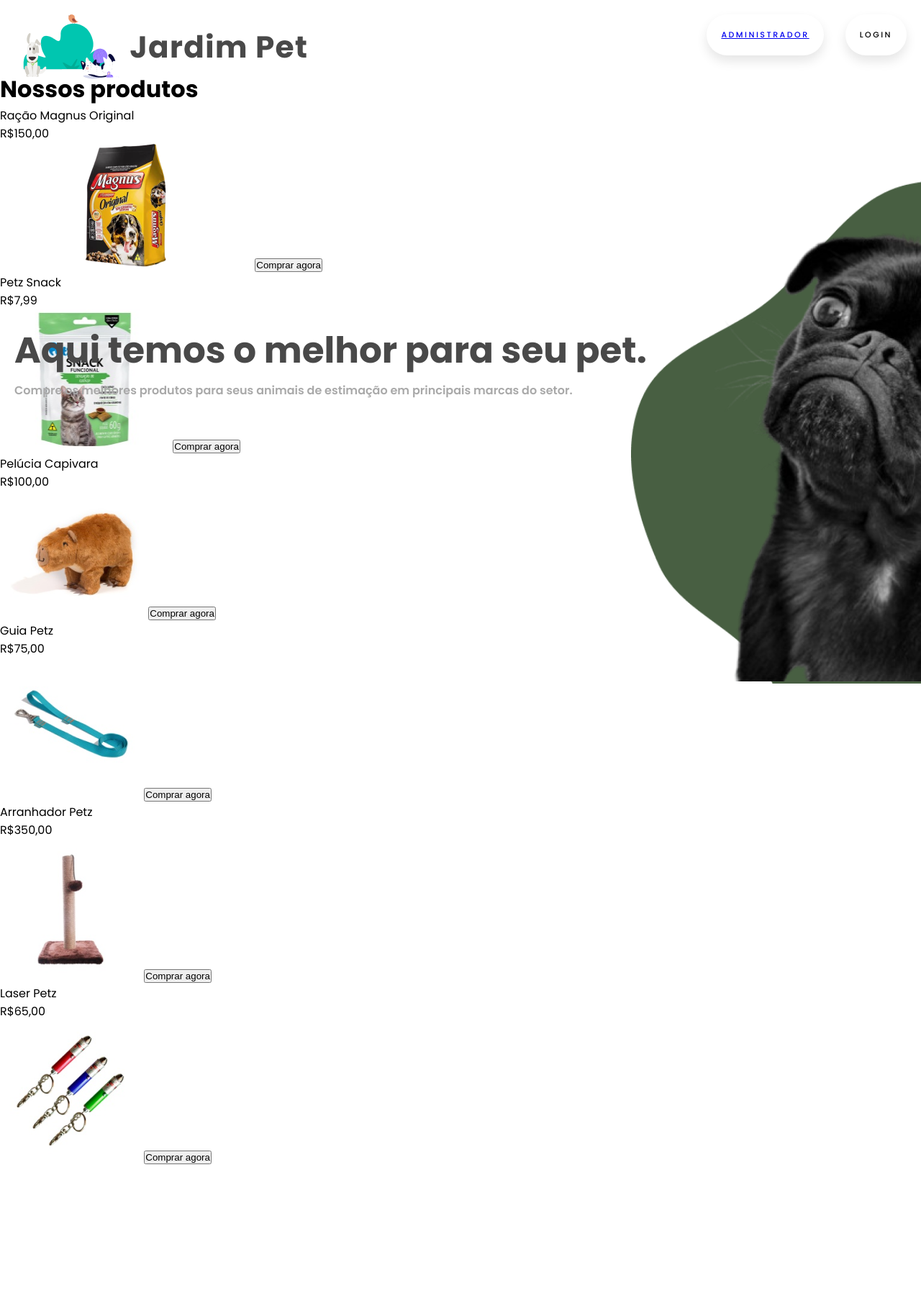
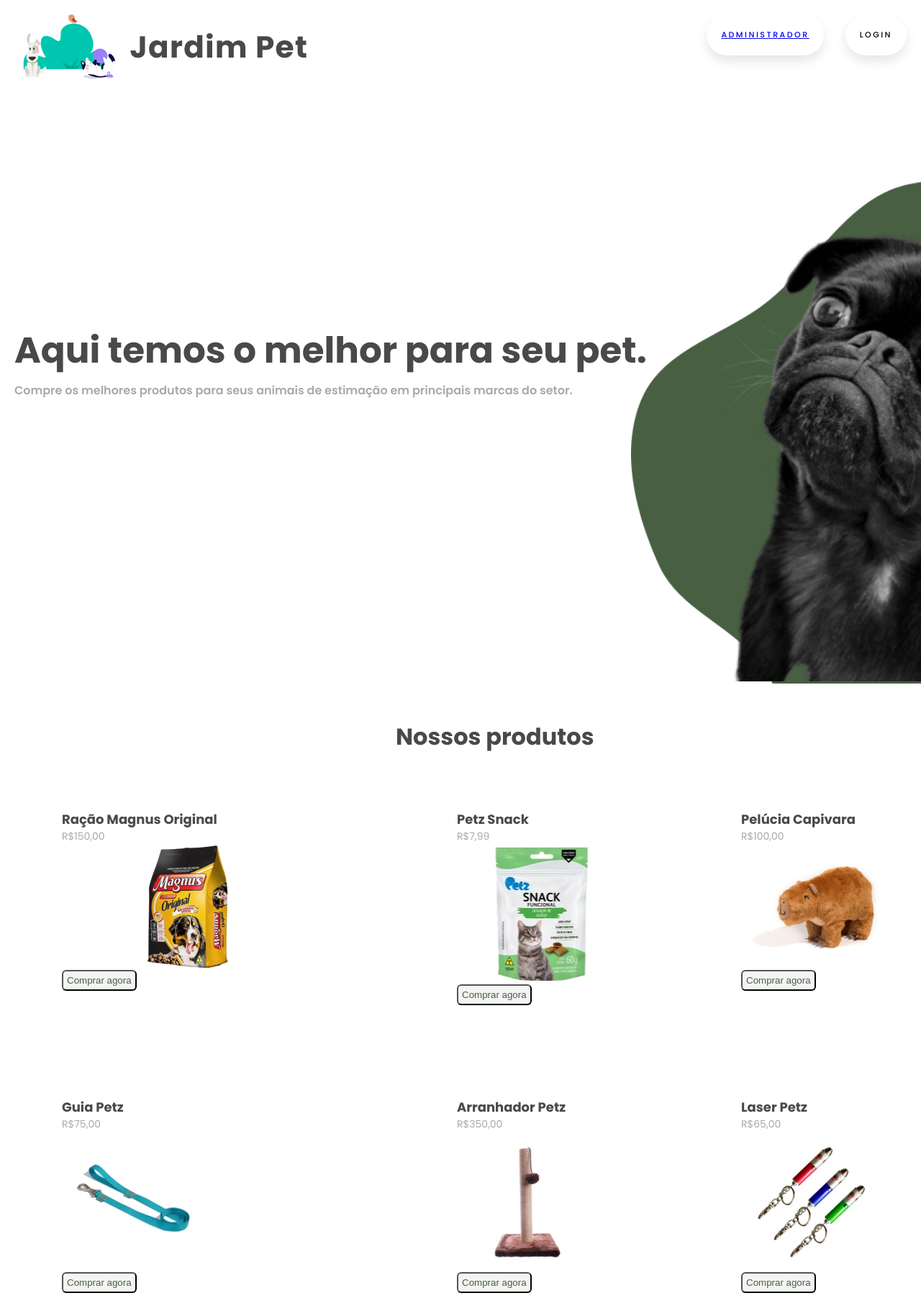
Before and after one commit to RyanCaarlos/PETSHOP, a PHP site: page / in a window 1280 px wide; the page is wider, and only the part inside the window is pictured. Shown: that part at 72% size. Before the commit the page ends 1618 px from the top of that part, so only its background shows below. Run offline with PHP 8.4, Linux system fonts and the light colour scheme.

Commit message:
Update index.css

```diff
--- a/index.css
+++ b/index.css
@@ -91,7 +91,111 @@ body {
     font-family: "Poppins", Helvetica;
 }
 
-/* From Uiverse.io by bociKond */
+.nossos-produtos {
+    	position: absolute;
+	top: 1000px;
+	left: 550px;
+	font-family: "Poppins", Helvetica;
+	color: #494949;
+	line-height: normal;
+}
+
+#card-1 {
+    	padding: 25px;
+	position: absolute;
+	top: 1100px;
+	left: 61px;
+	background-color: #fff;
+	display: inline-flex;
+	flex-direction: column;
+	align-items: flex-start;
+	justify-content: center;
+    	border-radius: 5px;
+}
+
+#card-2 {
+    	padding: 25px;
+    	position: absolute;
+    	top: 1100px;
+	left: 610px;
+    	background-color: #fff;
+	display: inline-flex;
+	flex-direction: column;
+	align-items: flex-start;
+	justify-content: center;
+    	border-radius: 5px;
+}
+
+#card-3 {
+    	padding: 25px;
+    	position: absolute;
+    	top: 1100px;
+	left: 1005px;
+    	background-color: #fff;
+	display: inline-flex;
+	flex-direction: column;
+	align-items: flex-start;
+	justify-content: center;
+    	border-radius: 5px;
+}
+
+#card-4 {
+    	padding: 25px;
+	position: absolute;
+	top: 1500px;
+	left: 61px;
+	background-color: #fff;
+	display: inline-flex;
+	flex-direction: column;
+	align-items: flex-start;
+	justify-content: center;
+    	border-radius: 5px;
+}
+
+#card-5 {
+    	padding: 25px;
+   	position: absolute;
+    	top: 1500px;
+	left: 610px;
+    	background-color: #fff;
+	display: inline-flex;
+	flex-direction: column;
+	align-items: flex-start;
+	justify-content: center;
+    	border-radius: 5px;
+}
+
+#card-6 {
+    	padding: 25px;
+    	position: absolute;
+   	top: 1500px;
+	left: 1005px;
+    	background-color: #fff;
+	display: inline-flex;
+	flex-direction: column;
+	align-items: flex-start;
+	justify-content: center;
+    	border-radius: 5px;
+}
+
+button {
+    padding: 5px;
+    background-color: #F4F4F4;
+    color: #485F42;
+    border-radius: 6px;
+}
+
+.nome-produto {
+    font-size: 18px;
+    font-weight: bold;
+    color: #494949;
+}
+
+.valor-produto {
+    font-size: 14px;
+    color: #A9A9A9;
+}
+
 .form {
   --bg-light: #efefef;
   --bg-dark: #707070;
@@ -121,13 +225,13 @@ body {
   display: flex;
   align-items: center;
   gap: 0.5rem;
-  background-color: var(--clr-alpha);
-  outline: 2px solid var(--bg-dark);
+  background-color: var(--bege);
+  outline: 2px solid var(--laranja);
 }
 
 .form input[type="email"]:focus,
 .form input[type="password"]:focus {
-  outline: 2px solid var(--clr);
+  outline: 2px solid var(--bege);
 }
 
 .label {
@@ -143,8 +247,8 @@ body {
   align-items: center;
   gap: 0.5rem;
   border-radius: 3rem;
-  background-color: var(--bg-dark);
-  color: var(--bg-light);
+  background-color: var(--bege);
+  color: var(--verde-escuro);
   border: none;
   cursor: pointer;
   transition: all 300ms;
@@ -153,15 +257,15 @@ body {
 }
 
 .form .submit:hover {
-  background-color: var(--clr);
-  color: var(--bg-dark);
+  background-color: var(--laranja);
+  color: var(--azul);
 }
 
 .span {
   text-decoration: none;
-  color: var(--bg-dark);
+  color: var(--laranja);
 }
 
 .span a {
-  color: var(--clr);
+  color: var(--azul);
 }
```
